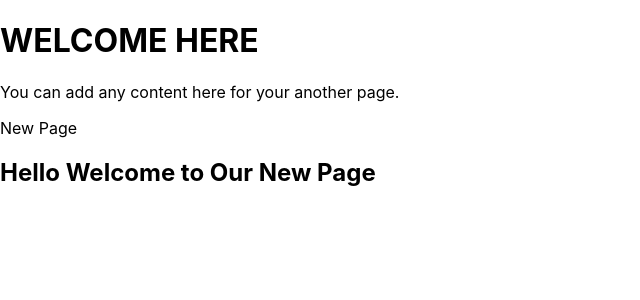
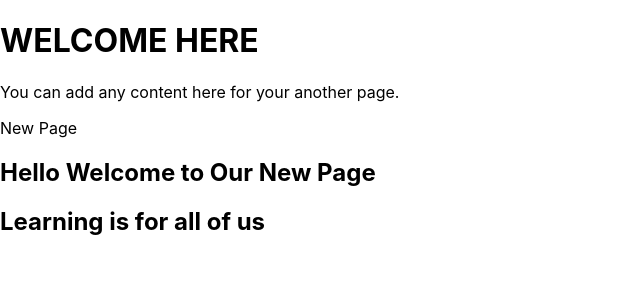
Before and after one commit to ishimwepati/Ishimwe-Joseph, a React (Create React App) app: page / in a window 1280 px wide. Shown: the top 300 px of the page, without its empty margins (0-640 px from the left). Built offline with nearby package versions, Linux system fonts and the light colour scheme; a web font is replaced by a local one.

Commit message:
h2 created

```diff
--- a/src/components/home.js
+++ b/src/components/home.js
@@ -10,7 +10,7 @@ const AnotherPage = () => {
         <h2>Hello Welcome to Our New Page</h2>
       </div>
       <div>
-
+          <h2>Learning is for all of us</h2>
       </div>
      </div>
   );
```
